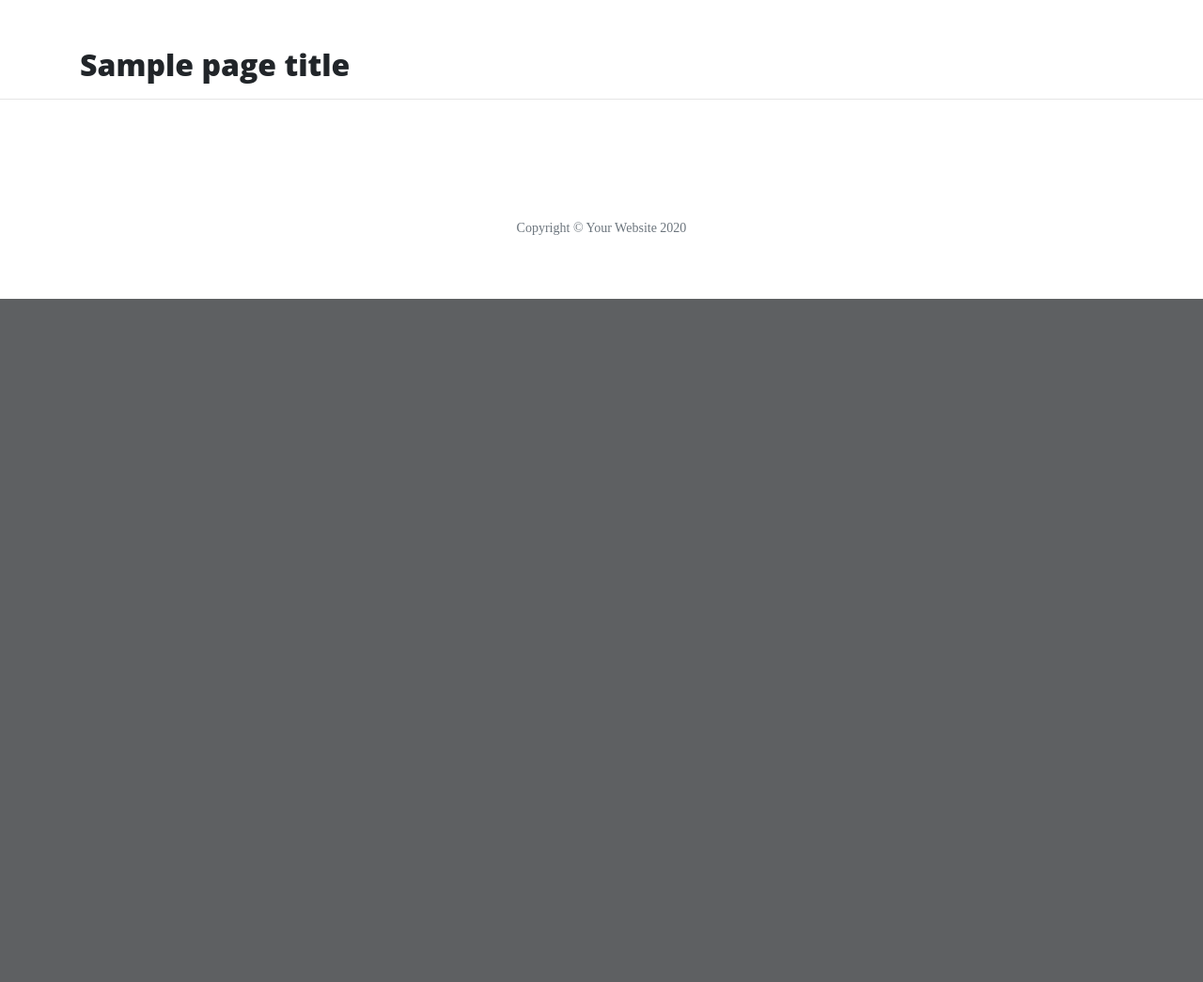
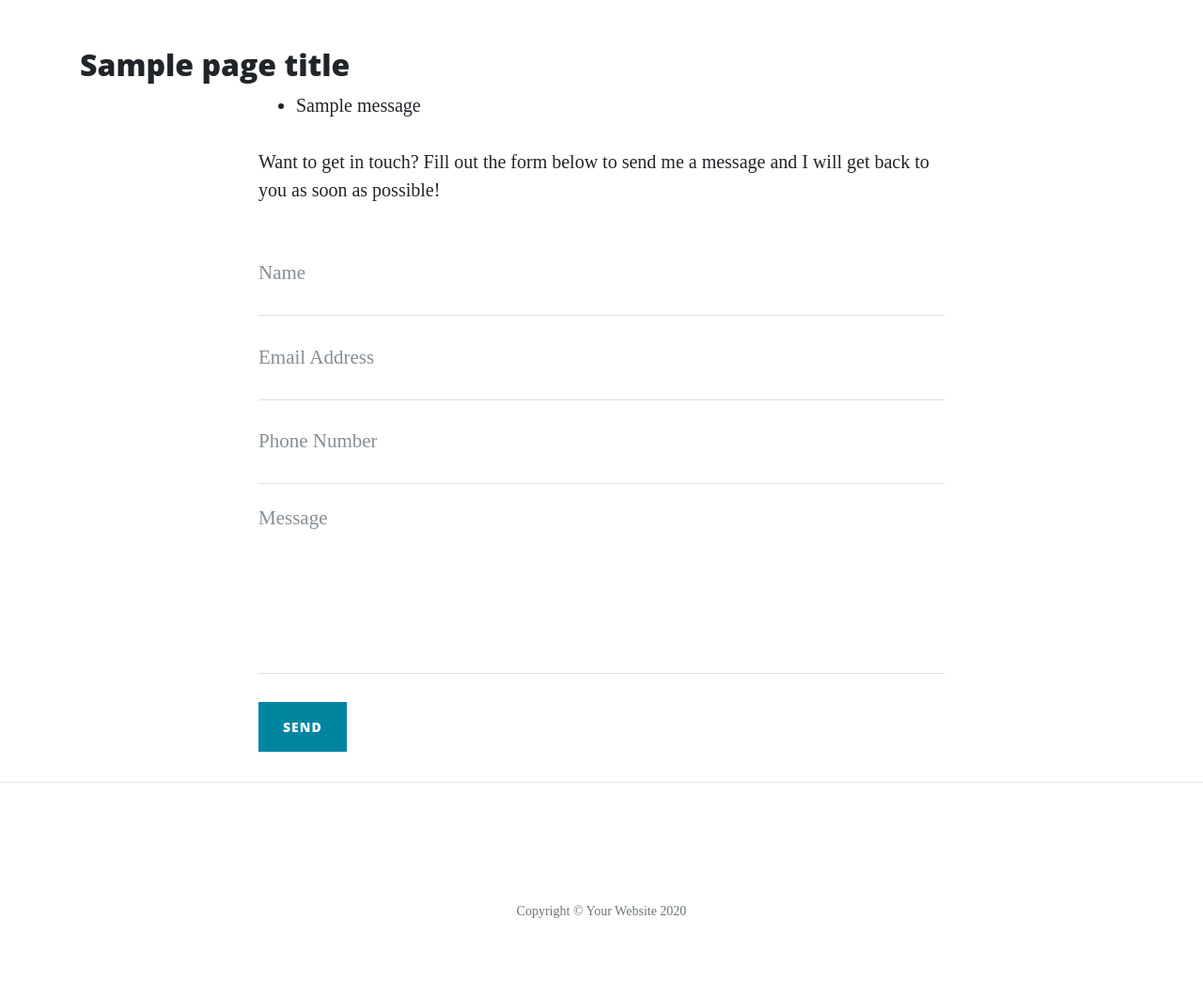
Before and after one commit to austinollis/flask, a Python web app: template flask/templates/contact.html in a window 1280 px wide. Shown: the part 628-1673 px from the top of the page at 94% size. Before the commit the page ends 946 px from the top, so only its background shows below. Run offline with Jinja, Linux system fonts and the light colour scheme; the template is opened without the code that fills it: most values are stand-ins (such as "Sample title", 1, 10 or a date in 2020); one stand-in notice (Sample message) is shown; some libraries are stand-ins or nearby versions.

Commit message:
added stuff

```diff
--- a/flask/templates/about.html
+++ b/flask/templates/about.html
@@ -23,7 +23,8 @@
         {% if loop.index % 2 != 0 %}
 
         <div class="col-md-7">
-            <h3>{{ loop.index }} {{ member.name }}</h3>
+            <h3><a href="/about/{{ member.url }}">{{ loop.index }}.
+            {{ member.name }}</a></h3>
             <p>
                 {{ member.description }}
             </p>
@@ -38,7 +39,8 @@
             .image_source }}">
         </div>
         <div class="col-md-7">
-            <h3>{{ loop.index }} {{ member.name }}</h3>
+            <h3><a href="/about/{{ member.url }}">{{ loop.index }}.
+            {{ member.name }}</a></h3>
             <p>
                 {{ member.description }}
             </p>
--- a/flask/templates/contact.html
+++ b/flask/templates/contact.html
@@ -1,4 +1,52 @@
-{% extends 'base.html' %}
-{% block content %}
-    <h2>{{ page_title }}</h2>
+{% extends 'base.html' %} {% block content %}
+<h2>{{ page_title }}</h2>
+
+<div class="row">
+    <div class="col-lg-8 col-md-10 mx-auto">
+        {% with messages = get_flashed_messages() %} {% if messages %}
+        <ul class="flashes">
+            {% for message in messages %}
+            <li>{{ message }}</li>
+            {% endfor %}
+        </ul>
+        {% endif %} {% endwith %}
+        <p>Want to get in touch? Fill out the form below to send me a message and I will get back to you as soon as possible!</p>
+
+        <form method="POST" name="sentMessage" id="contactForm">
+            <div class="control-group">
+                <div class="form-group floating-label-form-group controls">
+                    <label>Name</label>
+                    <input type="text" class="form-control" placeholder="Name" name="name" id="name" required data-validation-required-message="Please enter your name.">
+                    <p class="help-block text-danger"></p>
+                </div>
+            </div>
+            <div class="control-group">
+                <div class="form-group floating-label-form-group controls">
+                    <label>Email Address</label>
+                    <input type="email" class="form-control" placeholder="Email Address" name="email" id="email" required data-validation-required-message="Please enter your email address.">
+                    <p class="help-block text-danger"></p>
+                </div>
+            </div>
+            <div class="control-group">
+                <div class="form-group col-xs-12 floating-label-form-group controls">
+                    <label>Phone Number</label>
+                    <input type="tel" class="form-control" placeholder="Phone Number" name="number" id="phone" required data-validation-required-message="Please enter your phone number.">
+                    <p class="help-block text-danger"></p>
+                </div>
+            </div>
+            <div class="control-group">
+                <div class="form-group floating-label-form-group controls">
+                    <label>Message</label>
+                    <textarea rows="5" class="form-control" placeholder="Message" name="message" id="message" required data-validation-required-message="Please enter a message."></textarea>
+                    <p class="help-block text-danger"></p>
+                </div>
+            </div>
+            <br>
+            <div id="success"></div>
+            <div class="form-group">
+                <button type="submit" class="btn btn-primary" id="sendMessageButton">Send</button>
+            </div>
+        </form>
+    </div>
+</div>
 {% endblock %}
```
Also changed, not shown: flask/data/company.json (+26 -13 lines), flask/run.py (+20 -2 lines), flask/templates/member.html (added, +14 -0 lines).
